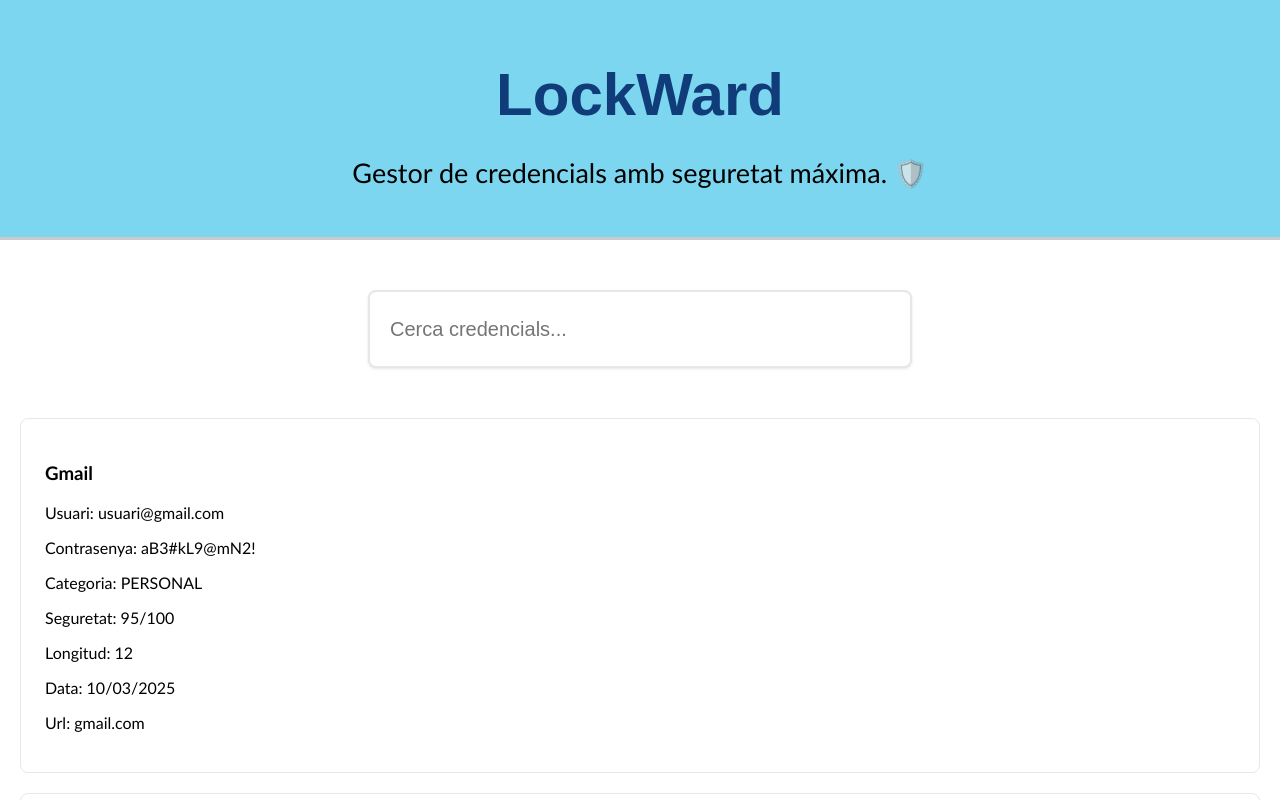
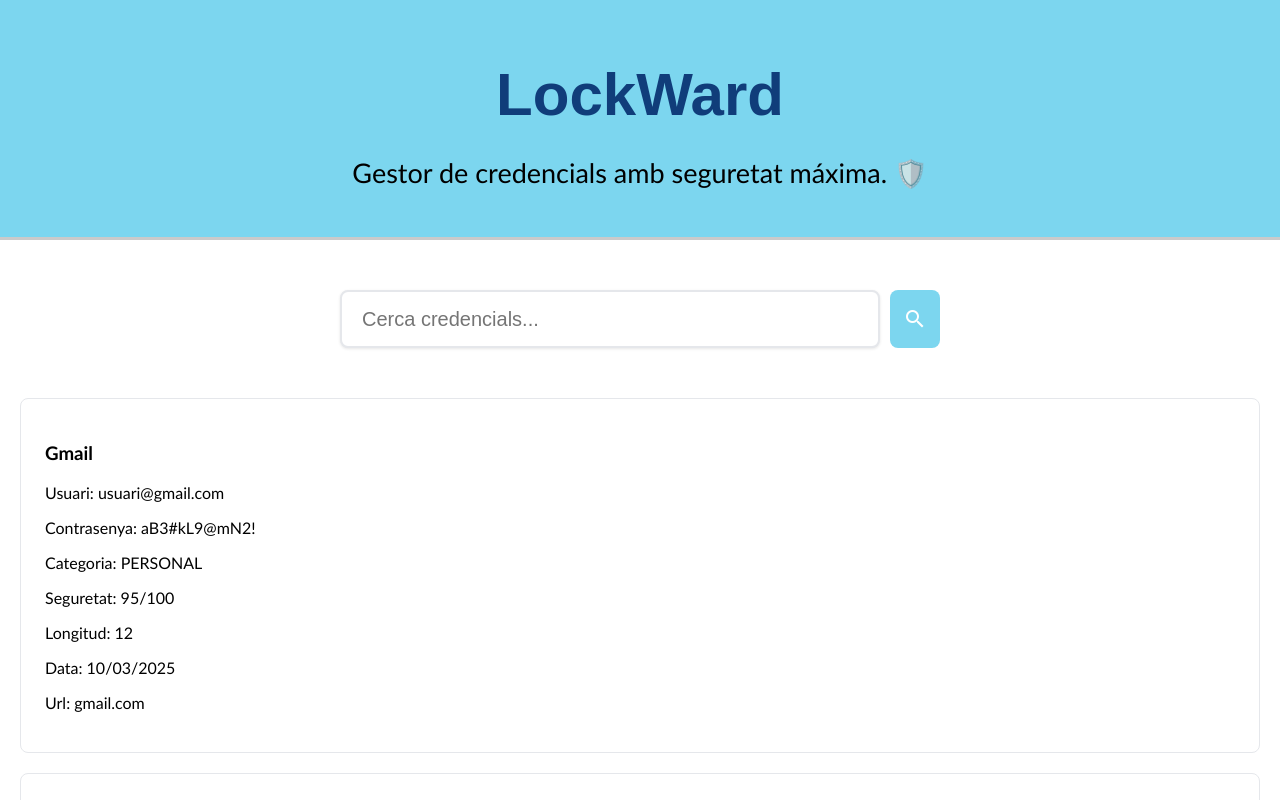
Before and after one commit to nicolassagnier/LockWard, an Angular app: page / in a window 1280 px wide. Shown: the top 800 px of the page. Built offline with nearby package versions, Linux system fonts and the light colour scheme.

Commit message:
EAC2: exercici4 completat

```diff
--- a/src/app/components/barra-cerca/barra-cerca.component.html
+++ b/src/app/components/barra-cerca/barra-cerca.component.html
@@ -1,6 +1,22 @@
 <div class="barra-cerca">
-  <input
-    type="text"
-    placeholder="Cerca credencials..."
-    (input)="onCerca($event)">
+  <form #cercaForm="ngForm" (ngSubmit)="onCerca()">
+    <div class="input-boto">
+      <input
+        type="text"
+        name="textCerca"
+        placeholder="Cerca credencials..."
+        [(ngModel)]="textCerca"
+        #campCerca="ngModel"
+        minlength="3"
+        (ngModelChange)="onCerca()">
+
+      <button type="submit" [disabled]="cercaForm.invalid && cercaForm.dirty">
+        <span class="material-icons">search</span>
+      </button>
+    </div>
+
+    <p class="error" *ngIf="textCerca.length > 0 && textCerca.length < 3">
+      Mínim 3 caràcters per cercar
+    </p>
+  </form>
 </div>
--- a/src/app/components/barra-cerca/barra-cerca.component.scss
+++ b/src/app/components/barra-cerca/barra-cerca.component.scss
@@ -4,10 +4,23 @@
     margin: 50px auto;
     padding: 0 1rem;
 
+    form {
+        display: flex;
+        flex-direction: column;
+        width: 100%;
+        max-width: 600px;
+    }
+
+    .input-boto {
+        display: flex;
+        gap: 10px;
+        align-items: stretch;
+    }
+
+    //estils del string input
     input {
-        width: 100%;
-        max-width: 500px;
-        height: 50px;
+        flex: 1;
+        height: 30px;
         padding: 12px 20px;
         font-size: 20px;
         border: 2px solid #e5e7eb;
@@ -16,14 +29,57 @@
         box-shadow: 0px 1px 3px rgba(0, 0, 0, 0.1);
         transition: box-shadow 0.2s ease-in-out, border-color 0.2s ease-in-out;
 
+        //ombra al passar el ratolí
         &:hover {
             box-shadow: 0px 6px 15px rgba(0, 0, 0, 0.25);
         }
 
+        //vora al escriure
         &:focus {
             border-color: #7cd6ef;
             border-width: 3px;
             box-shadow: 0px 4px 10px rgba(1, 1, 1, 0.40);
         }
     }
+
+    //botó cercar amb lupa
+    button {
+        height: 58px;
+        width: 50px;
+        background: #7cd6ef;
+        color: white;
+        border: none;
+        border-radius: 8px;
+        cursor: pointer;
+        transition: background 0.2s;
+        display: flex;
+        align-items: center;
+        justify-content: center;
+
+    // icona de lupa
+    .material-icons {
+        font-size: 24px;
+    }
+
+    //color més fosc al passar per sobre
+    &:hover {
+        background: #5bc4de;
+    }
+
+    //gris quan boto no es pot fer servir
+    &:disabled {
+        background: #e5e7eb;
+        cursor: not-allowed;
+    }
 }
+
+    //missatge d'error < 3 caracters
+    .error {
+        color: rgb(255, 33, 33);
+
+        text-align: left;
+        font-size: 1.2rem;
+        padding: 0.5rem 0;
+        font-style: italic;
+    }
+}
--- a/src/app/components/barra-cerca/barra-cerca.component.ts
+++ b/src/app/components/barra-cerca/barra-cerca.component.ts
@@ -1,17 +1,19 @@
 import { Component, Output, EventEmitter } from '@angular/core';
+import { FormsModule, } from '@angular/forms';
+import { NgIf } from '@angular/common';
 
 @Component({
   selector: 'app-barra-cerca',
   standalone: true,
-  imports: [],
+  imports: [FormsModule, NgIf],
   templateUrl: './barra-cerca.component.html',
   styleUrl: './barra-cerca.component.scss'
 })
 export class BarraCercaComponent {
   @Output() cercaCanviada = new EventEmitter<string>();
+  textCerca: string = '';
 
-  onCerca(event: Event) {
-    const input = event.target as HTMLInputElement;
-    this.cercaCanviada.emit(input.value);
+  onCerca() {
+    this.cercaCanviada.emit(this.textCerca);
   }
 }
--- a/src/app/components/llista-elements/llista-elements.component.html
+++ b/src/app/components/llista-elements/llista-elements.component.html
@@ -8,7 +8,7 @@
         [element]="element">
     </app-targeta-element>
 
-    <p *ngIf="elementsFiltrats.length === 0">
+    <p class="no-resultats" *ngIf="elementsFiltrats.length === 0">
         No s'han trobat credencials.
     </p>
 </div>
--- a/src/app/components/llista-elements/llista-elements.component.scss
+++ b/src/app/components/llista-elements/llista-elements.component.scss
@@ -0,0 +1,7 @@
+.no-resultats{
+    text-align: center;
+    color: #6b7280;
+    font-size: 1.2rem;
+    padding: 3rem 0;
+    font-style: italic;
+}
--- a/src/index.html
+++ b/src/index.html
@@ -6,6 +6,7 @@
   <base href="/">
   <meta name="viewport" content="width=device-width, initial-scale=1">
   <link rel="icon" type="image/x-icon" href="favicon.ico">
+  <link href="https://fonts.googleapis.com/icon?family=Material+Icons" rel="stylesheet">
 </head>
 <body>
   <app-root></app-root>
```
